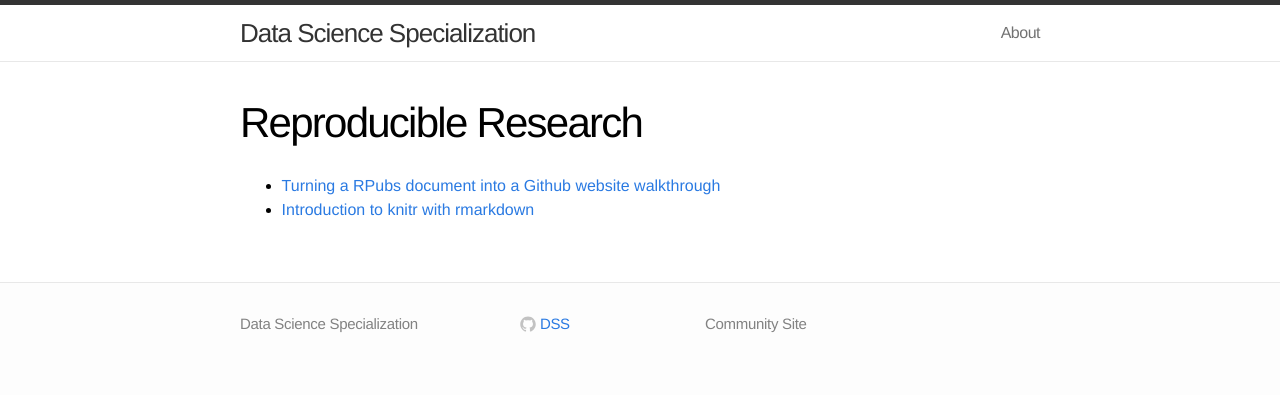
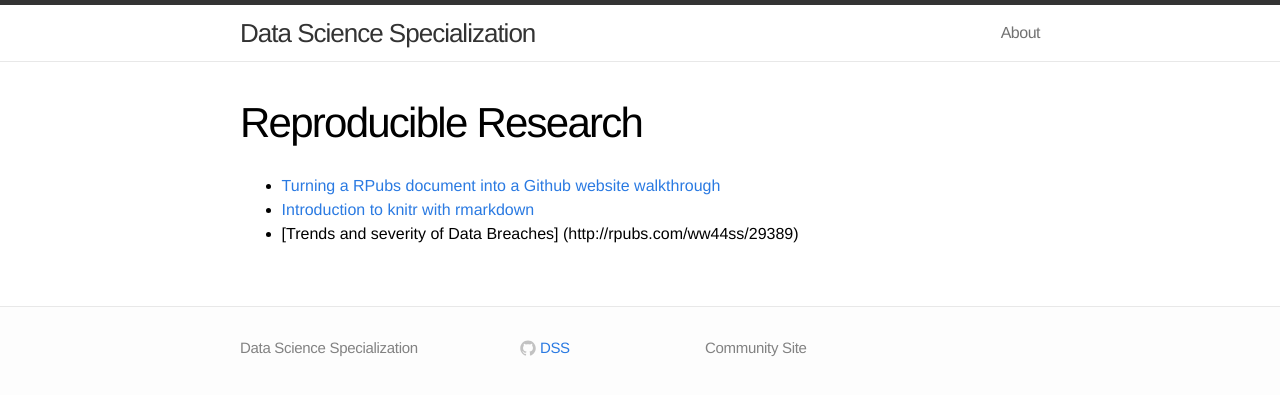
Before and after one commit to DataScienceSpecialization/DataScienceSpecialization.github.io, a Jekyll site: the page built from repres.md, in a window 1280 px wide. Shown: the top 395 px of the page. Built offline with Jekyll 4.4.1, drawn with Linux system fonts in a browser that asks for light colours.

Commit message:
Add data breach analysis
Data Breaches is an analysis I did for some stuff I was looking into at work. I did the analysis concurrently with taking the class.

```diff
--- a/repres.md
+++ b/repres.md
@@ -6,3 +6,4 @@ permalink: /repres/
 
 - [Turning a RPubs document into a Github website walkthrough](https://github.com/thoughtfulbloke/appleorange)
 - [Introduction to knitr with rmarkdown](https://sachsmc.github.io/knit-git-markr-guide/knitr/knit.html)
+- [Trends and severity of Data Breaches] (http://rpubs.com/ww44ss/29389)
```
